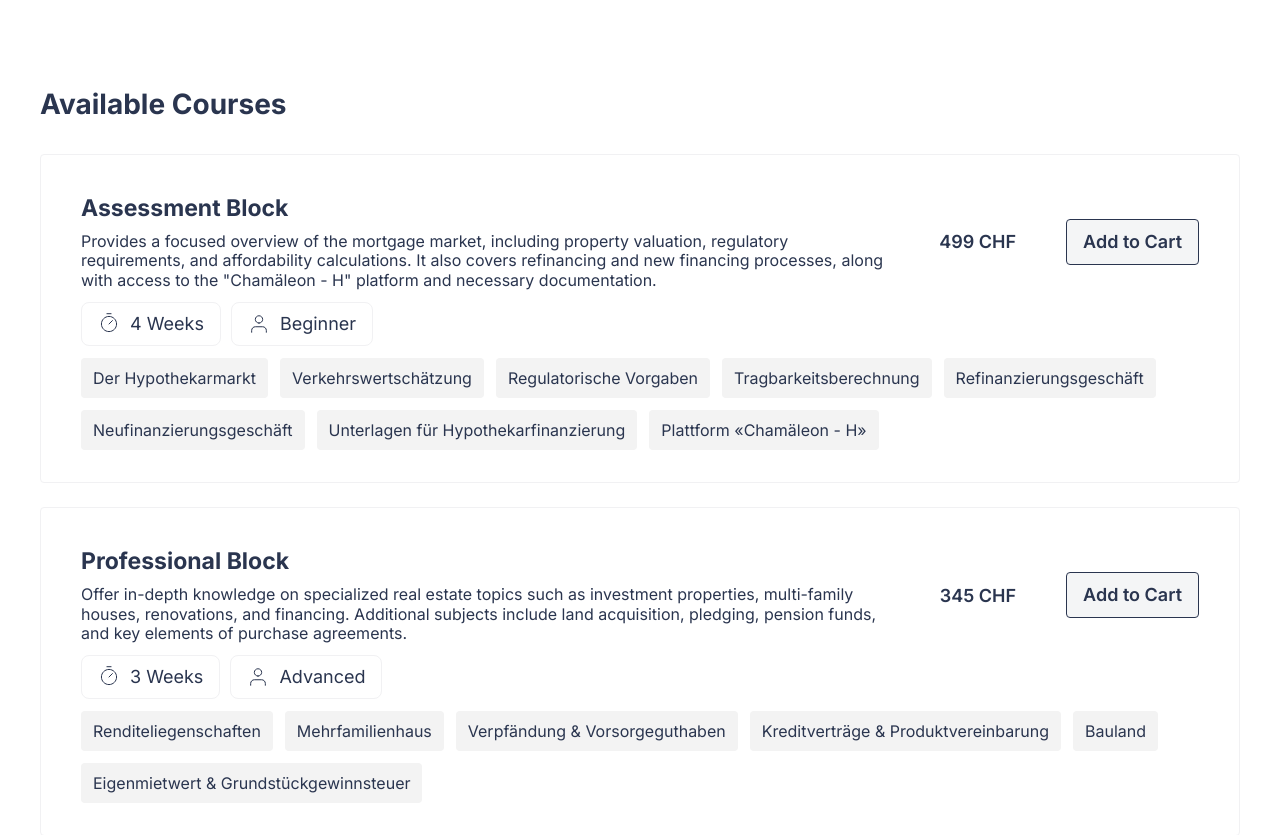
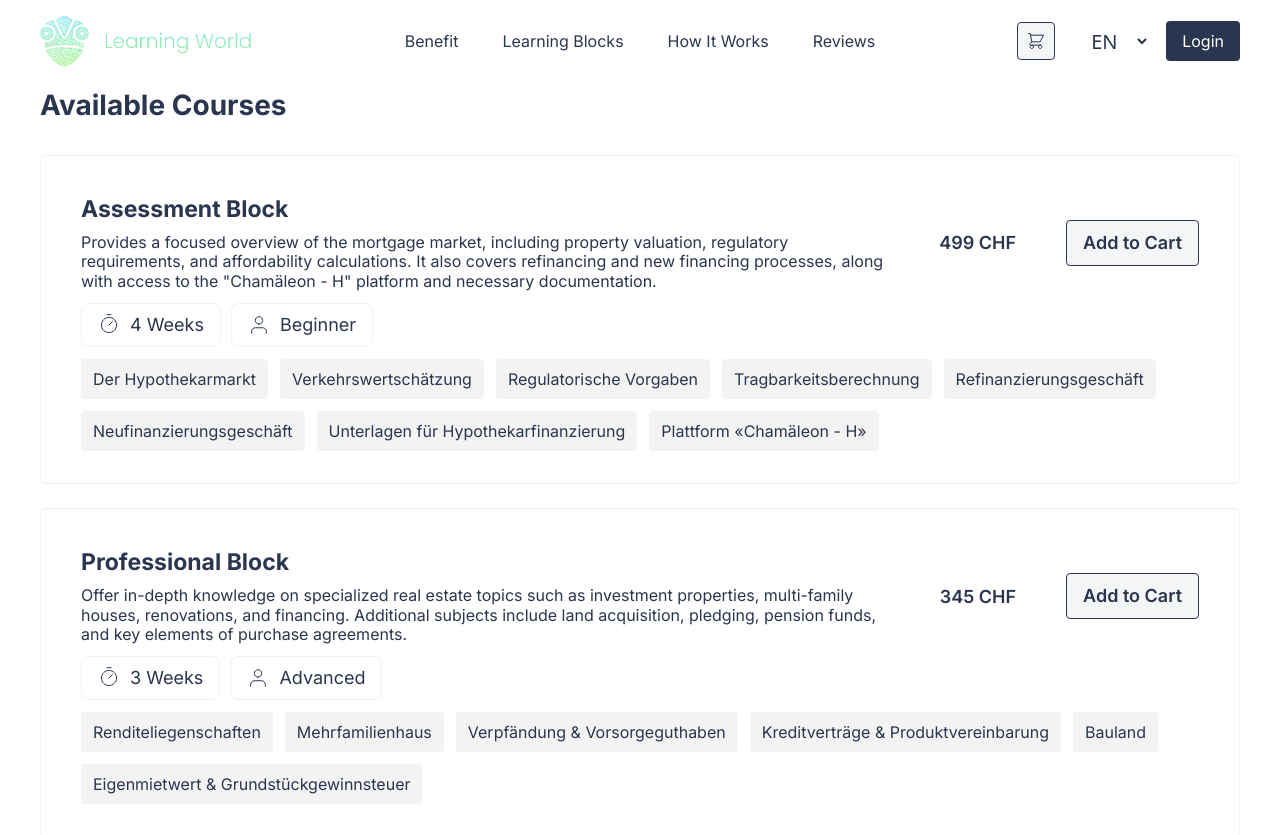
Before and after one commit to Babinets213/ReactPetProject, a Next.js app: page /en/courses in a window 1280 px wide. Shown: the top 835 px of the page. Built offline with nearby package versions, Linux system fonts and the light colour scheme.

Commit message:
changed links style in header and added cart icon

```diff
--- a/src/app/[locale]/courses/page.tsx
+++ b/src/app/[locale]/courses/page.tsx
@@ -68,7 +68,7 @@ const courses: Course[] = [
 export default function Courses() {
   return (
     <div className="relative min-h-screen">
-      {/* <Header /> */}
+      <Header />
       <main className="mt-22 sm:px-5 lg:px-10 2xl:px-60">
         <h2
           className={`${inter700.className} mb-8 text-[28px] leading-[120%] text-[#2A354F]`}
--- a/src/components/Header.tsx
+++ b/src/components/Header.tsx
@@ -7,6 +7,7 @@ import Link from "next/link";
 import { useInView } from "react-intersection-observer";
 import { useLocale, useTranslations } from "next-intl";
 import { usePathname, useRouter } from "@/i18n/navigation";
+import ShoppingCartIcon from "./icons/ShoppingCartIcon";
 
 export default function Header() {
   const [hasBeenInViewChecked, setHasBeenInViewChecked] = useState(false);
@@ -16,6 +17,7 @@ export default function Header() {
   const router = useRouter();
   const pathname = usePathname();
   const locale = useLocale();
+  const isCoursesPage = pathname.includes("/courses");
 
   const { ref: sentinelRef, inView } = useInView({
     threshold: 0,
@@ -30,9 +32,8 @@ export default function Header() {
   const headerBaseClasses =
     "fixed top-0 z-50 flex w-full items-center justify-between py-4 transition-all duration-300 sm:px-5 lg:px-10 2xl:px-60";
 
-  const headerStyle = !hasBeenInViewChecked
-    ? "bg-transparent text-white"
-    : inView
+  const headerStyle =
+    !hasBeenInViewChecked || inView
       ? "bg-transparent text-white"
       : "bg-[#2A354F]";
 
@@ -60,7 +61,7 @@ export default function Header() {
           >
             <li>
               <Button
-                className="text-white"
+                className={`${isCoursesPage ? "text-[#2A354F]" : "text-white"}`}
                 to="#why"
                 btnType="text_btn"
                 size="normal"
@@ -71,7 +72,7 @@ export default function Header() {
             </li>
             <li>
               <Button
-                className="text-white"
+                className={`${isCoursesPage ? "text-[#2A354F]" : "text-white"}`}
                 to="#education"
                 btnType="text_btn"
                 size="normal"
@@ -82,7 +83,7 @@ export default function Header() {
             </li>
             <li>
               <Button
-                className="text-white"
+                className={`${isCoursesPage ? "text-[#2A354F]" : "text-white"}`}
                 to="#how"
                 btnType="text_btn"
                 size="normal"
@@ -93,7 +94,7 @@ export default function Header() {
             </li>
             <li>
               <Button
-                className="text-white"
+                className={`${isCoursesPage ? "text-[#2A354F]" : "text-white"}`}
                 to="#testimonial"
                 btnType="text_btn"
                 size="normal"
@@ -106,6 +107,7 @@ export default function Header() {
         </nav>
 
         <div className="flex items-center gap-4">
+          {!isCoursesPage ? (
             <Button
               to={`${locale}/courses`}
               className="bg-[rgba(255,255,255,0.3)] font-normal"
@@ -115,10 +117,19 @@ export default function Header() {
             >
               {t("buttons.explore")}
             </Button>
+          ) : (
+            <Button
+              size="normal"
+              btnType="outline"
+              content="icon"
+              icon={<ShoppingCartIcon />}
+            />
+          )}
+
           <select
             onChange={(e) => changeLanguage(e.target.value)}
             value={locale}
-            className="rounded-sm px-4 py-2 text-xl text-white focus:outline-none"
+            className={`rounded-sm px-4 py-2 text-xl ${isCoursesPage ? "text-[#2A354F]" : "text-white"} focus:outline-none`}
           >
             <option value="de">{t("language.de")}</option>
             <option value="en">{t("language.en")}</option>
--- /dev/null
+++ b/src/components/icons/ShoppingCartIcon.tsx
@@ -0,0 +1,20 @@
+import React from "react";
+
+export default function ShoppingCartIcon() {
+  return (
+    <svg
+      xmlns="http://www.w3.org/2000/svg"
+      width="20"
+      height="20"
+      viewBox="0 0 20 20"
+      fill="none"
+    >
+      <path
+        d="M2.5 2.5H4.16667L4.5 4.16667M4.5 4.16667H17.5L14.1667 10.8333H5.83333M4.5 4.16667L5.83333 10.8333M5.83333 10.8333L3.9225 12.7442C3.3975 13.2692 3.76917 14.1667 4.51167 14.1667H14.1667M14.1667 14.1667C13.7246 14.1667 13.3007 14.3423 12.9882 14.6548C12.6756 14.9674 12.5 15.3913 12.5 15.8333C12.5 16.2754 12.6756 16.6993 12.9882 17.0118C13.3007 17.3244 13.7246 17.5 14.1667 17.5C14.6087 17.5 15.0326 17.3244 15.3452 17.0118C15.6577 16.6993 15.8333 16.2754 15.8333 15.8333C15.8333 15.3913 15.6577 14.9674 15.3452 14.6548C15.0326 14.3423 14.6087 14.1667 14.1667 14.1667ZM7.5 15.8333C7.5 16.2754 7.3244 16.6993 7.01184 17.0118C6.69928 17.3244 6.27536 17.5 5.83333 17.5C5.39131 17.5 4.96738 17.3244 4.65482 17.0118C4.34226 16.6993 4.16667 16.2754 4.16667 15.8333C4.16667 15.3913 4.34226 14.9674 4.65482 14.6548C4.96738 14.3423 5.39131 14.1667 5.83333 14.1667C6.27536 14.1667 6.69928 14.3423 7.01184 14.6548C7.3244 14.9674 7.5 15.3913 7.5 15.8333Z"
+        stroke="#2A354F"
+        stroke-linecap="round"
+        stroke-linejoin="round"
+      />
+    </svg>
+  );
+}
--- a/src/components/ui/Button.tsx
+++ b/src/components/ui/Button.tsx
@@ -3,7 +3,7 @@ import Link from "next/link";
 import { ReactNode } from "react";
 
 type ButtonProps = {
-  children: ReactNode;
+  children?: ReactNode;
   icon?: ReactNode;
   iconPosition?: "left" | "right";
   disabled?: boolean;
@@ -44,7 +44,7 @@ function Button({
   const contentStyles = {
     text_icon: `gap-[4px]`,
     text: "",
-    icon: "",
+    icon: "p-2!",
   };
 
   const combinedClassName = `${base} ${btnTypeStyles[btnType]} ${sizeStyles[size]} ${contentStyles[content]} ${className}`;
```
Lines whose indentation alone changed are shown as unchanged.
